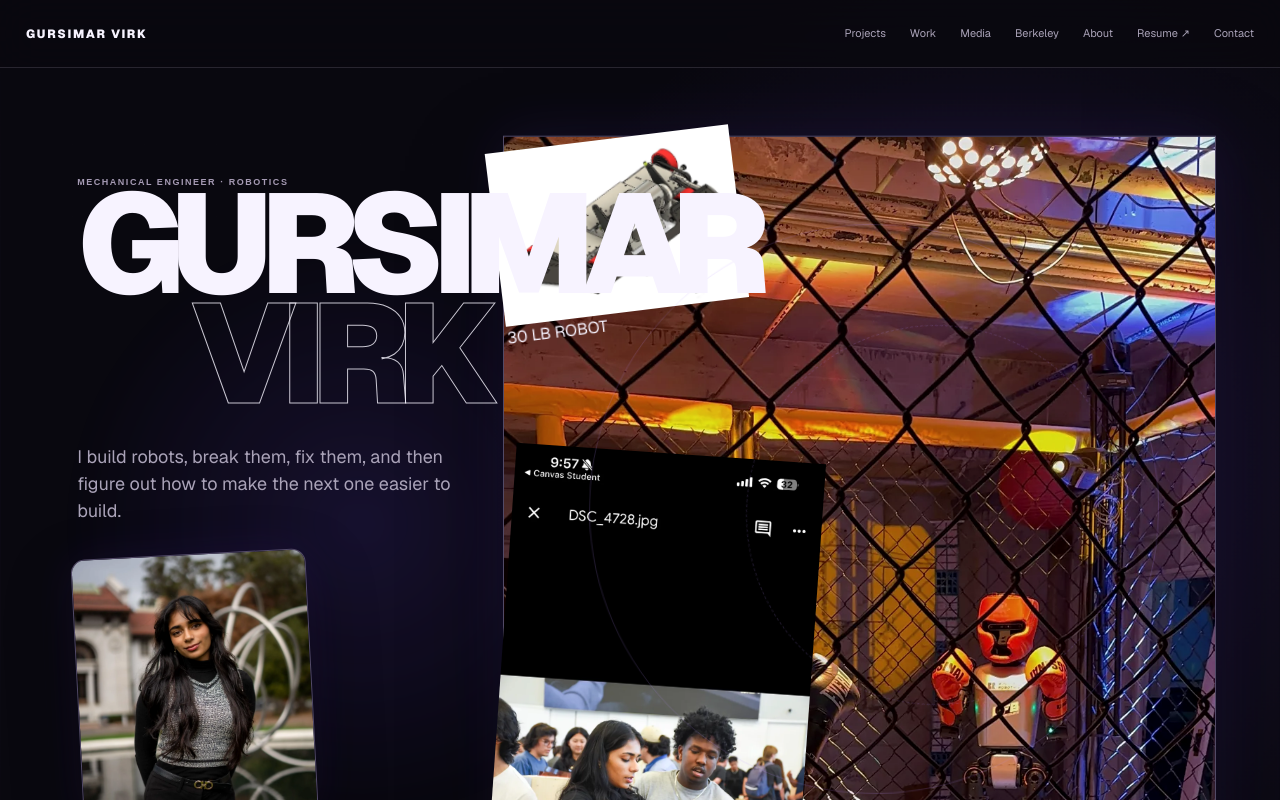
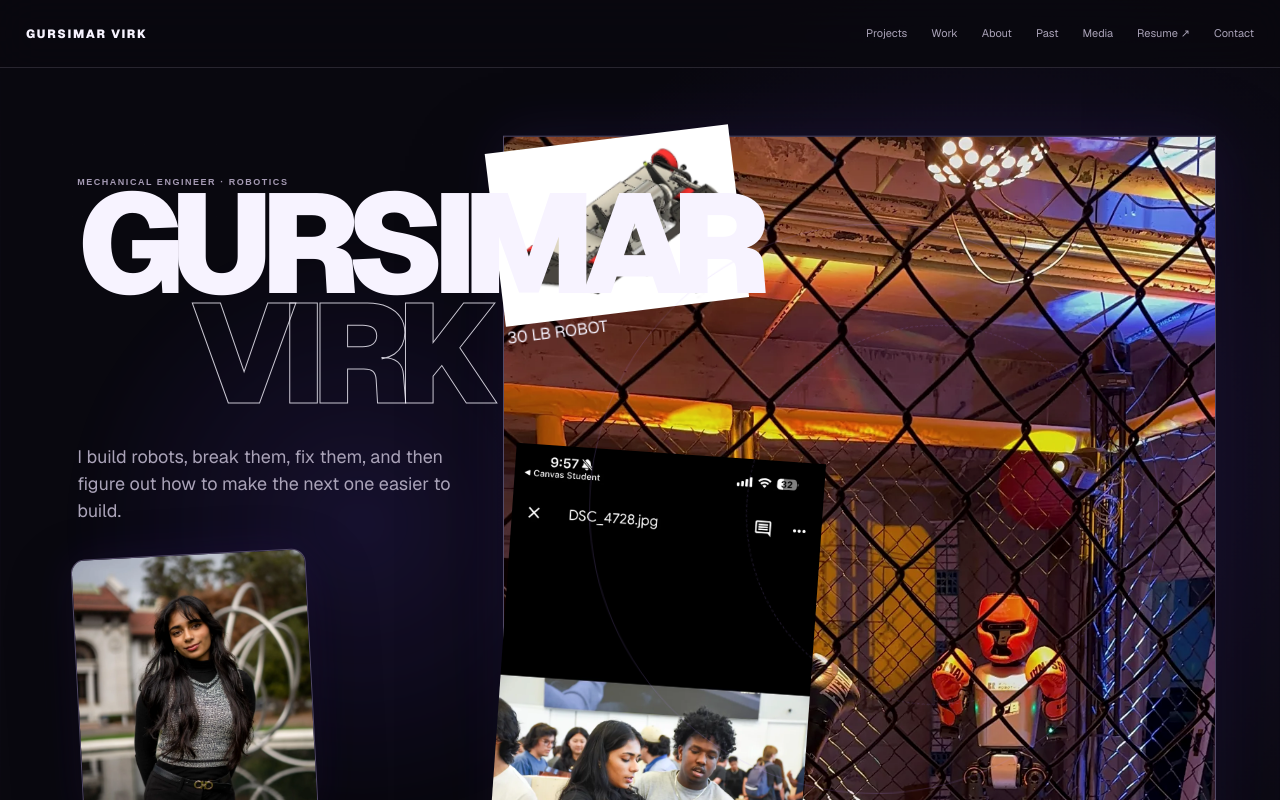
Before and after one commit to GursimarVirk/SimarWebsite, a Next.js app: page / in a window 1280 px wide. Shown: the top 800 px of the page. Built offline with nearby package versions, Linux system fonts and the light colour scheme.

Commit message:
polish: align navigation with homepage section order

```diff
--- a/app/page.tsx
+++ b/app/page.tsx
@@ -136,7 +136,7 @@ export default function Home(){
     <nav className="nav">
       <a className="brand" href="#top">GURSIMAR VIRK</a>
       <div className="nav-links">
-        <a href="#projects">Projects</a><a href="#work">Work</a><a href="/media">Media</a><a href="#berkeley">Berkeley</a><a href="#about">About</a>
+        <a href="#projects">Projects</a><a href="#work">Work</a><a href="#about">About</a><a href="#berkeley">Past</a><a href="/media">Media</a>
         <details className="resume-menu"><summary>Resume ↗</summary><div className="resume-popover"><Label>ONE PAGE</Label><h3>Resume</h3><p>A fast version of the engineering story, with the details recruiters actually need first.</p><a className="button-light" href={resumeUrl} target="_blank" rel="noreferrer">OPEN RESUME ↗</a><a className="button-dark" href="https://www.linkedin.com/in/gursimarvirk" target="_blank" rel="noreferrer">LINKEDIN ↗</a></div></details>
         <a href="#contact">Contact</a>
       </div>
```
